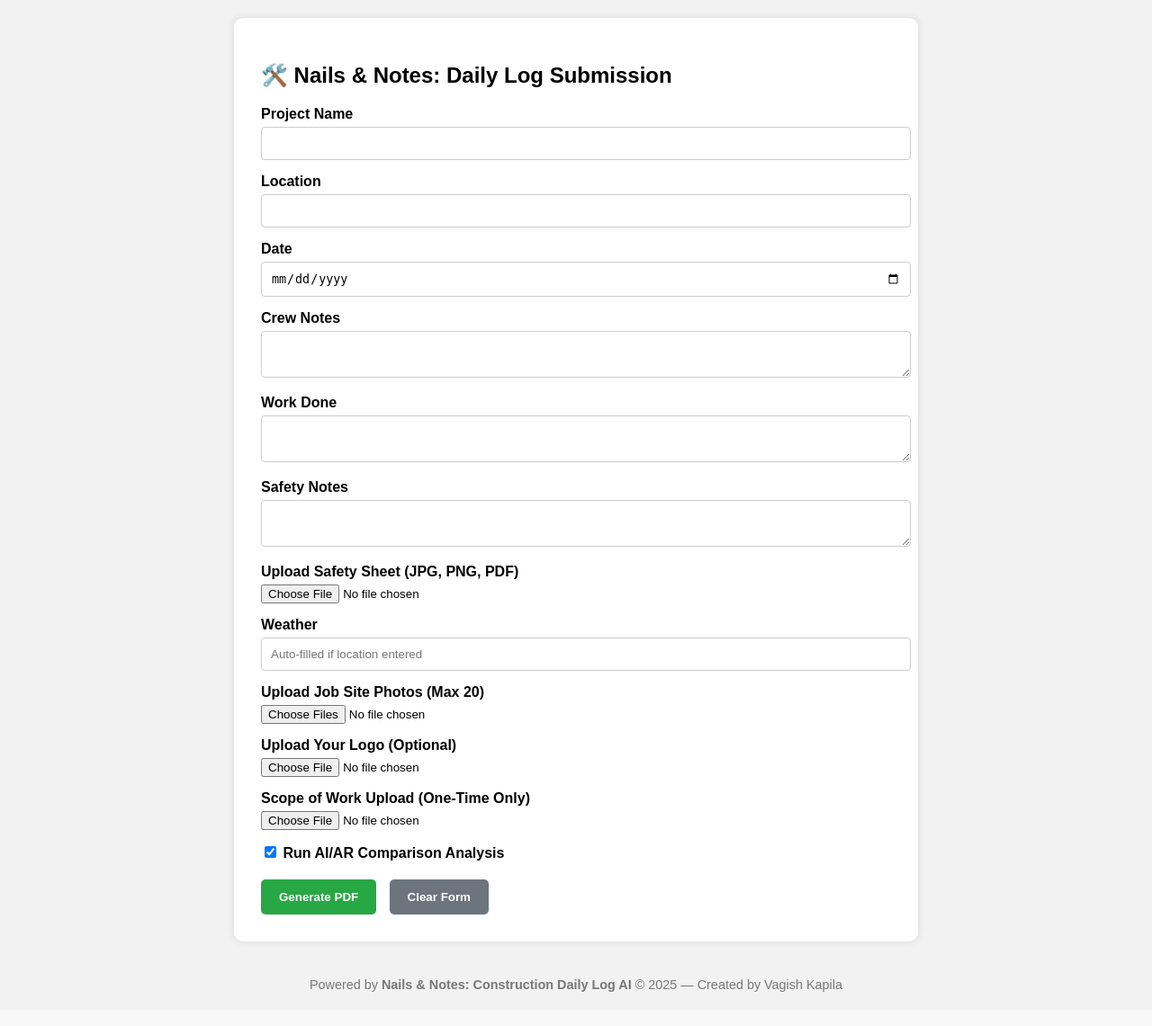
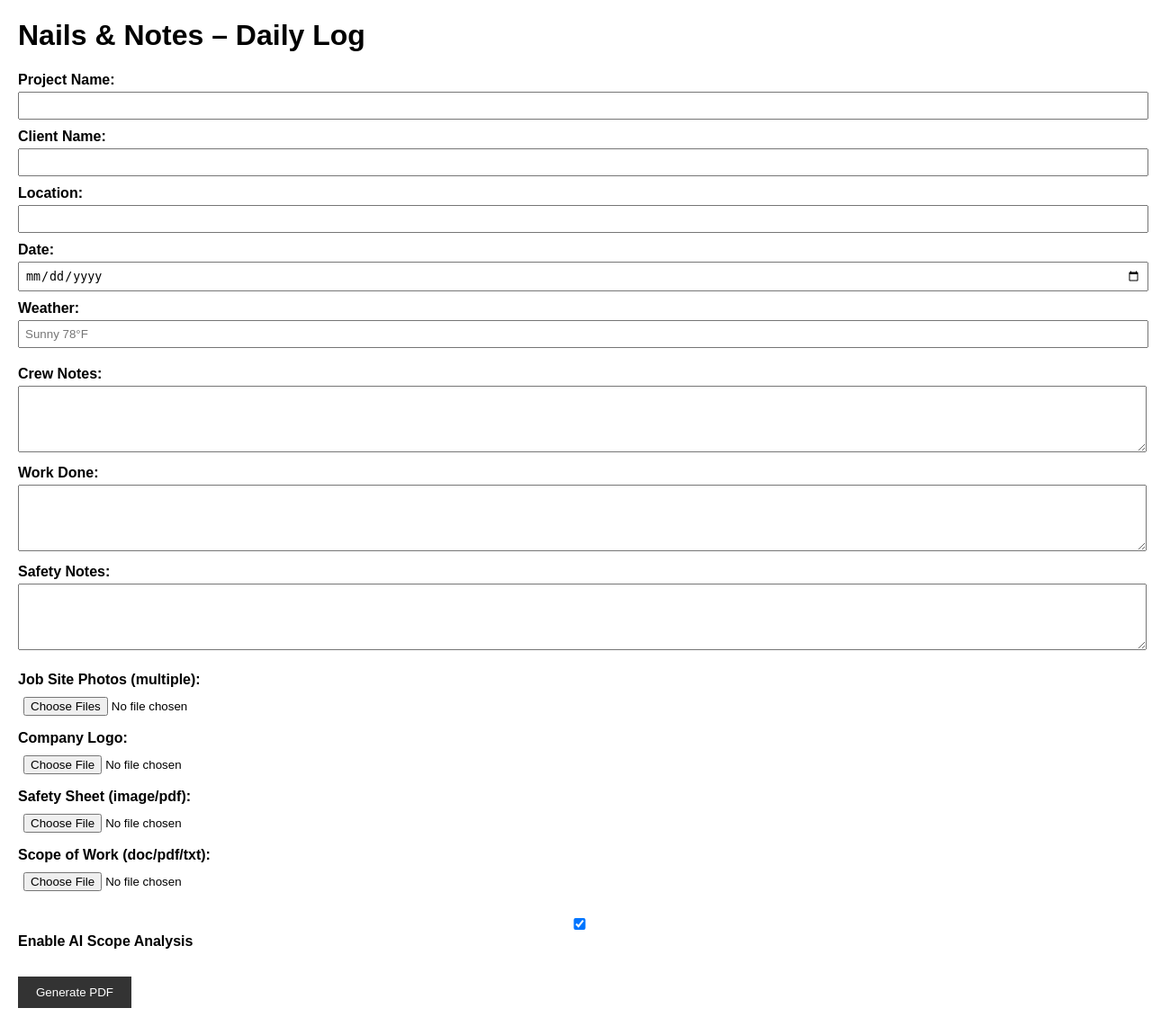
Before and after one commit to VagishKapila/gpt-material-insight-api, a Flask app: page /form in a window 1280 px wide. Shown: the whole page at 90% size. Before the commit the page ends 1103 px from the top, so only its background shows below. Run offline with Flask 3, Linux system fonts and the light colour scheme.

Commit message:
Update form.html

```diff
--- a/templates/form.html
+++ b/templates/form.html
@@ -1,157 +1,70 @@
 <!DOCTYPE html>
 <html lang="en">
 <head>
-  <meta charset="UTF-8">
-  <title>🛠️ Nails & Notes: Daily Log Submission</title>
+  <meta charset="UTF-8" />
+  <meta name="viewport" content="width=device-width, initial-scale=1.0" />
+  <title>Daily Log Form – Nails & Notes</title>
   <style>
-    body {
-      font-family: Arial, sans-serif;
-      background-color: #f2f2f2;
-      margin: 0;
-      padding: 20px;
-    }
-    .form-container {
-      max-width: 700px;
-      background: white;
-      padding: 30px;
-      border-radius: 10px;
-      margin: auto;
-      box-shadow: 0 0 10px rgba(0,0,0,0.1);
-    }
-    label {
-      display: block;
-      margin-top: 15px;
-      font-weight: bold;
-    }
-    input[type="text"],
-    input[type="date"],
-    textarea {
-      width: 100%;
-      padding: 10px;
-      margin-top: 5px;
-      border: 1px solid #ccc;
-      border-radius: 4px;
-    }
-    input[type="file"] {
-      margin-top: 5px;
-    }
-    .checkbox {
-      margin-top: 10px;
-    }
-    button {
-      margin-top: 20px;
-      padding: 12px 20px;
-      border: none;
-      border-radius: 5px;
-      background-color: #28a745;
-      color: white;
-      font-weight: bold;
-      cursor: pointer;
-    }
-    button:hover {
-      background-color: #218838;
-    }
-    .clear-btn {
-      background-color: #6c757d;
-      margin-left: 10px;
-    }
-    footer {
-      text-align: center;
-      margin-top: 40px;
-      font-size: 0.9em;
-      color: #777;
-    }
+    body { font-family: Arial, sans-serif; margin: 20px; }
+    label { font-weight: bold; margin-top: 10px; display: block; }
+    input, textarea, select { width: 100%; padding: 6px; margin-top: 4px; }
+    .section { margin-bottom: 20px; }
+    button { padding: 10px 20px; margin-top: 10px; background-color: #333; color: #fff; border: none; cursor: pointer; }
+    button:hover { background-color: #555; }
   </style>
-  <script>
-    async function autofillWeather() {
-      const location = document.getElementById('location').value;
-      if (location.length > 2) {
-        const res = await fetch('/get_weather', {
-          method: 'POST',
-          headers: { 'Content-Type': 'application/x-www-form-urlencoded' },
-          body: `location=${encodeURIComponent(location)}`
-        });
-        const data = await res.json();
-        document.getElementById('weather').value = data.weather || "";
-      }
-    }
-
-    function clearForm() {
-      const form = document.getElementById("dailyLogForm");
-      form.reset();
-      document.getElementById("enable_ai").checked = true;
-    }
-
-    async function handleSubmit(e) {
-      e.preventDefault();
-
-      const formData = new FormData(document.getElementById("dailyLogForm"));
-      try {
-        const res = await fetch("/generate_form", {
-          method: "POST",
-          body: formData,
-        });
-        const data = await res.json();
-        if (data.pdf_url) {
-          window.open(data.pdf_url, "_blank");
-        } else {
-          alert("Error generating PDF");
-        }
-      } catch (err) {
-        console.error("Submission error:", err);
-        alert("Submission failed. Check console for details.");
-      }
-    }
-  </script>
 </head>
 <body>
-  <div class="form-container">
-    <h2>🛠️ Nails & Notes: Daily Log Submission</h2>
-    <form id="dailyLogForm" onsubmit="handleSubmit(event)">
-      <label>Project Name</label>
+  <h1>Nails & Notes – Daily Log</h1>
+
+  <form id="logForm" enctype="multipart/form-data" method="POST" action="/generate_form">
+
+    <div class="section">
+      <label for="project_name">Project Name:</label>
       <input type="text" name="project_name" required />
 
-      <label>Location</label>
-      <input type="text" name="location" id="location" required onblur="autofillWeather()" />
+      <label for="client_name">Client Name:</label>
+      <input type="text" name="client_name" />
 
-      <label>Date</label>
+      <label for="location">Location:</label>
+      <input type="text" name="location" required />
+
+      <label for="date">Date:</label>
       <input type="date" name="date" required />
 
-      <label>Crew Notes</label>
-      <textarea name="crew_notes"></textarea>
+      <label for="weather">Weather:</label>
+      <input type="text" name="weather" placeholder="Sunny 78°F" />
+    </div>
 
-      <label>Work Done</label>
-      <textarea name="work_done"></textarea>
+    <div class="section">
+      <label for="crew_notes">Crew Notes:</label>
+      <textarea name="crew_notes" rows="4"></textarea>
 
-      <label>Safety Notes</label>
-      <textarea name="safety_notes"></textarea>
+      <label for="work_done">Work Done:</label>
+      <textarea name="work_done" rows="4"></textarea>
 
-      <label>Upload Safety Sheet (JPG, PNG, PDF)</label>
-      <input type="file" name="safety_sheet" id="safety_sheet" accept=".jpg,.jpeg,.png,.pdf" />
+      <label for="safety_notes">Safety Notes:</label>
+      <textarea name="safety_notes" rows="4"></textarea>
+    </div>
 
-      <label>Weather</label>
-      <input type="text" name="weather" id="weather" placeholder="Auto-filled if location entered" />
+    <div class="section">
+      <label for="images">Job Site Photos (multiple):</label>
+      <input type="file" name="images" multiple accept="image/*" />
 
-      <label>Upload Job Site Photos (Max 20)</label>
-      <input type="file" name="images" id="images" multiple accept="image/*" />
+      <label for="logo">Company Logo:</label>
+      <input type="file" name="logo" accept="image/*" />
 
-      <label>Upload Your Logo (Optional)</label>
-      <input type="file" name="logo" id="logo" accept="image/*" />
+      <label for="safety_sheet">Safety Sheet (image/pdf):</label>
+      <input type="file" name="safety_sheet" accept="image/*,.pdf" />
 
-      <label>Scope of Work Upload (One-Time Only)</label>
-      <input type="file" name="scope_doc" id="scope_doc" accept=".pdf,.doc,.docx,.txt" />
+      <label for="scope_doc">Scope of Work (doc/pdf/txt):</label>
+      <input type="file" name="scope_doc" accept=".pdf,.doc,.docx,.txt" />
+    </div>
 
-      <div class="checkbox">
-        <label><input type="checkbox" name="enable_ai" id="enable_ai" checked /> Run AI/AR Comparison Analysis</label>
-      </div>
+    <div class="section">
+      <label><input type="checkbox" name="enable_ai" checked /> Enable AI Scope Analysis</label>
+    </div>
 
-      <button type="submit">Generate PDF</button>
-      <button type="button" class="clear-btn" onclick="clearForm()">Clear Form</button>
-    </form>
-  </div>
-
-  <footer>
-    Powered by <strong>Nails & Notes: Construction Daily Log AI</strong> © 2025 — Created by Vagish Kapila
-  </footer>
+    <button type="submit">Generate PDF</button>
+  </form>
 </body>
 </html>
```
